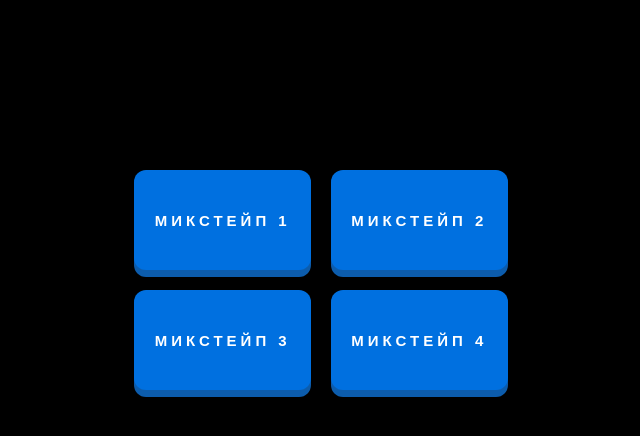
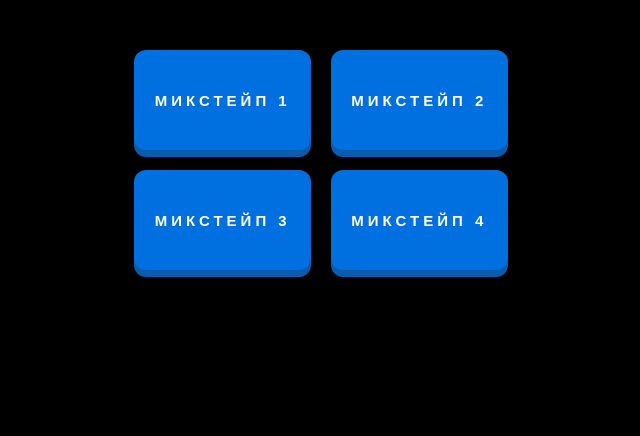
Before and after one commit to Selectmedrip/mix_collection, a plain HTML site: page index.html in a window 1280 px wide. Shown: the whole page, without its empty margins (319-959 px from the left). Drawn offline with Linux system fonts and the light colour scheme.

Commit message:
update -h

```diff
--- a/index.html
+++ b/index.html
@@ -64,7 +64,7 @@
             display: flex;
             justify-content: center;
             align-items: center;
-            height: 70vh; /* высота вьюпорта */
+            height: 40vh; /* высота вьюпорта */
             margin: 0; /* убираем отступы */
         }
 
```
